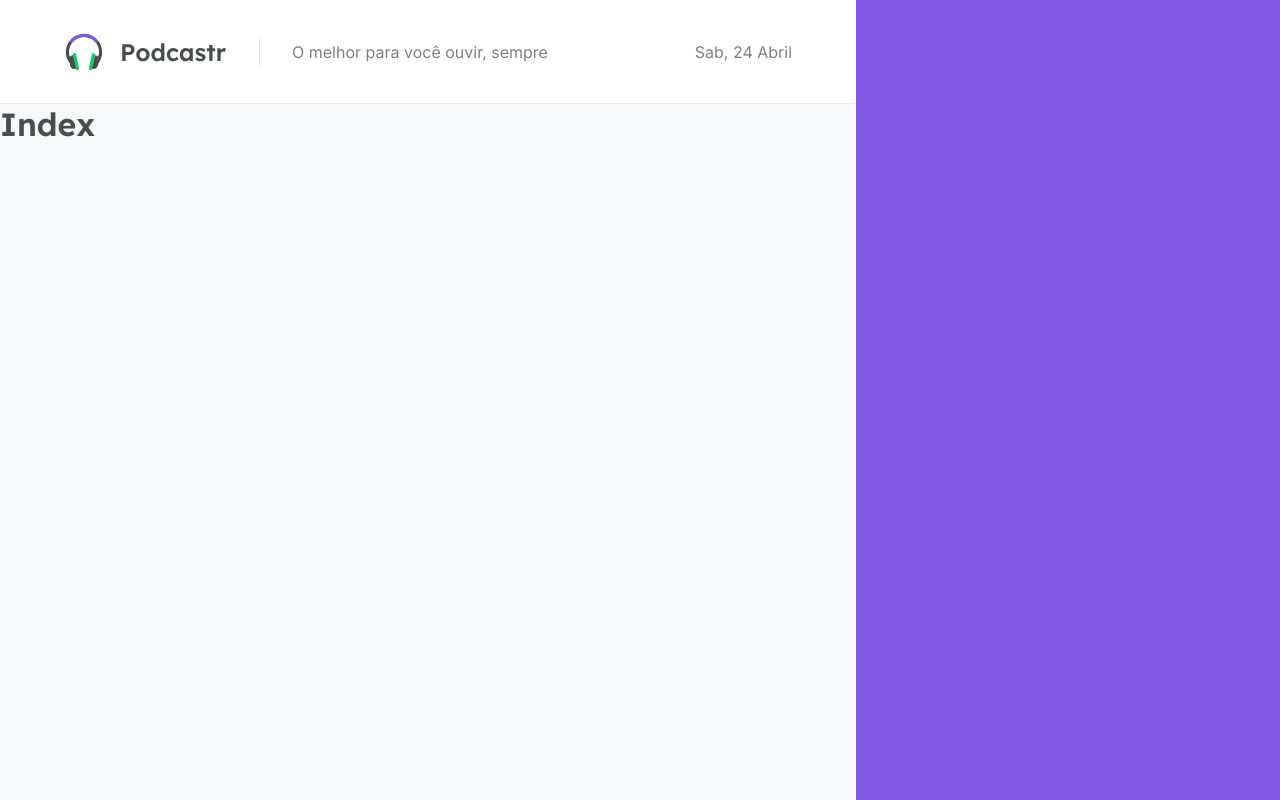
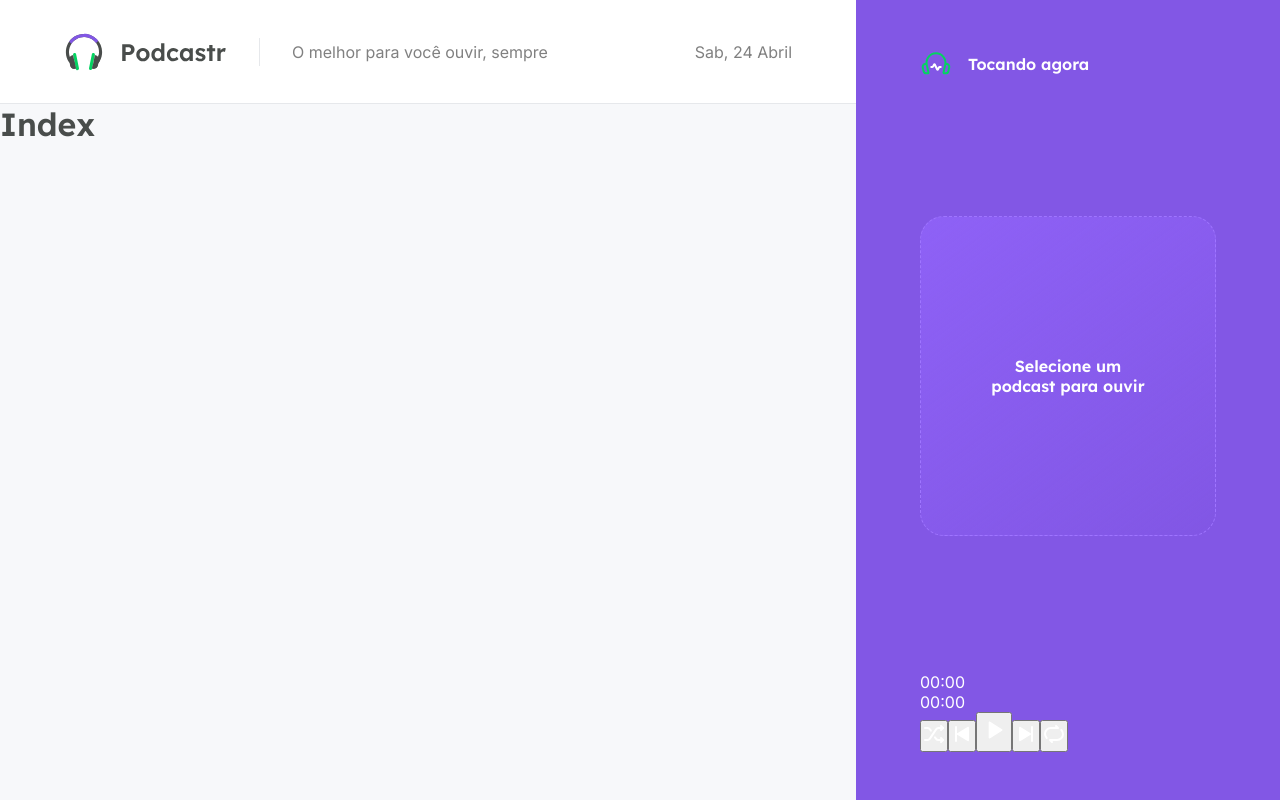
Before and after one commit to alexiakidd/podcastr, a Next.js app: page / in a window 1280 px wide. Built offline with nearby package versions, Linux system fonts and the light colour scheme.

Commit message:
feat: Implementation of player

```diff
--- a/src/components/Player/index.tsx
+++ b/src/components/Player/index.tsx
@@ -1,5 +1,42 @@
 import styles from './styles.module.scss'
 
 export default function Player() {
-	return <div className={styles.playerContainer}></div>
+	return (
+		<div className={styles.playerContainer}>
+			<header>
+				<img src="/playing.svg" alt="Tocando agora" />
+				<strong>Tocando agora</strong>
+			</header>
+
+			<div className={styles.emptyPlayer}>
+				<strong>Selecione um podcast para ouvir</strong>
+			</div>
+
+			<footer>
+				<div className={styles.progress}>
+					<span>00:00</span>
+					<div className={styles.emptySlider}></div>
+					<span>00:00</span>
+				</div>
+
+				<div className={styles.buttons}>
+					<button type="button">
+						<img src="/shuffle.svg" alt="Embaralhar" />
+					</button>
+					<button type="button">
+						<img src="/play-previous.svg" alt="Tocar anterior" />
+					</button>
+					<button type="button" className={styles.playButton}>
+						<img src="/play.svg" alt="Tocar" />
+					</button>
+					<button type="button">
+						<img src="/play-next.svg" alt="Tocar próxima" />
+					</button>
+					<button type="button">
+						<img src="/repeat.svg" alt="Repetir" />
+					</button>
+				</div>
+			</footer>
+		</div>
+	)
 }
--- a/src/components/Player/styles.module.scss
+++ b/src/components/Player/styles.module.scss
@@ -9,4 +9,32 @@
 	display: flex;
 	flex-direction: column;
 	justify-content: space-between;
+
+	header {
+		display: flex;
+		align-items: center;
+		gap: 1rem;
+	}
+
+	strong {
+		font-family: Lexend, sans-serif;
+		font-weight: 600;
+	}
 }
+.emptyPlayer {
+	width: 100%;
+	height: 20rem;
+	border: 1.5px dashed var(--purple-300);
+	border-radius: 1.5rem;
+	background: linear-gradient(
+		143.8deg,
+		rgba(145, 100, 250, 0.8) 0%,
+		rgba(0, 0, 0, 0) 100%
+	);
+	padding: 4rem;
+	text-align: center;
+
+	display: flex;
+	align-items: center;
+	justify-content: center;
+}
```
